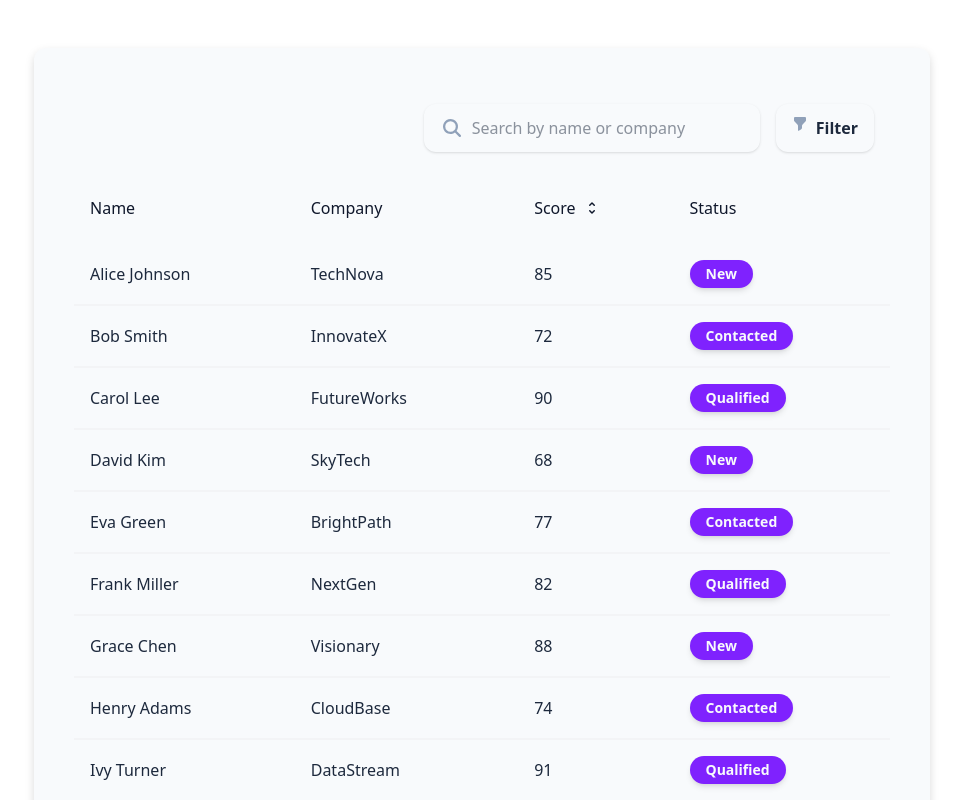
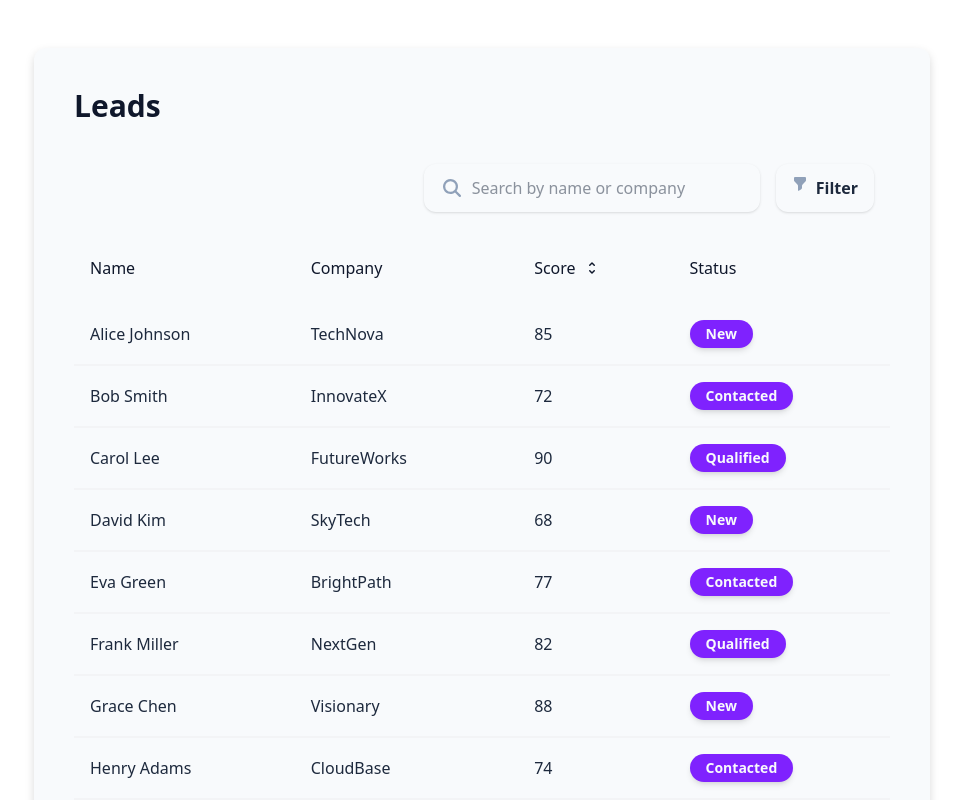
Before and after one commit to thiagomtolotti/mini-seller-console, a React (Vite) app: page / in a window 1280 px wide. Shown: the top 800 px of the page, without its empty margins (158-1121 px from the left). Built offline with nearby package versions, Linux system fonts and the light colour scheme.

Commit message:
adds LeadsListTitle

```diff
--- /dev/null
+++ b/src/components/LeadsList/LeadsListTitle.tsx
@@ -0,0 +1,3 @@
+export default function LeadsListTitle() {
+  return <h1 className="text-3xl font-bold mb-6 text-slate-900">Leads</h1>;
+}
--- a/src/components/LeadsList/index.tsx
+++ b/src/components/LeadsList/index.tsx
@@ -4,9 +4,11 @@ import { LeadsListProvider } from "@/contexts/LeadsListProvider";
 
 import type { Lead } from "@/types/lead";
 
-import LeadDetailPanel from "../LeadDetailPanel";
+import LeadsListTitle from "./LeadsListTitle";
+
 import LeadsListTableFilters from "./LeadsListFilters";
 import LeadsListTable from "./LeadsListTable";
+import LeadDetailPanel from "../LeadDetailPanel";
 
 export default function LeadsList() {
   const [selectedLead, setSelectedLead] = useState<Lead | null>(null);
@@ -14,6 +16,8 @@ export default function LeadsList() {
   return (
     <LeadsListProvider>
       <div className="mx-auto w-full max-w-4xl bg-slate-50 p-10 m-12 rounded-xl drop-shadow-lg text-slate-800">
+        <LeadsListTitle />
+
         <LeadsListTableFilters />
 
         <LeadsListTable selectLead={setSelectedLead} />
```
